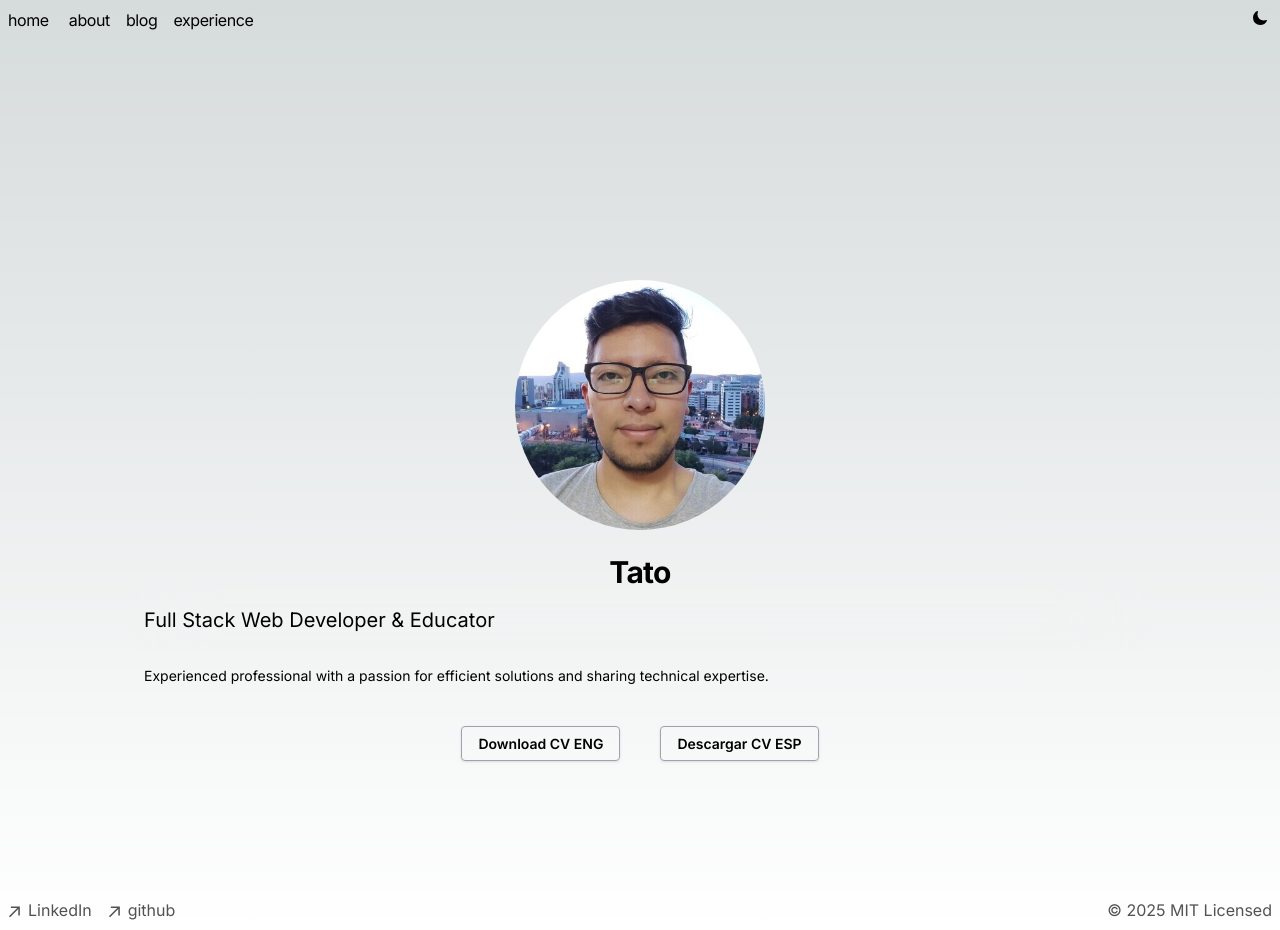
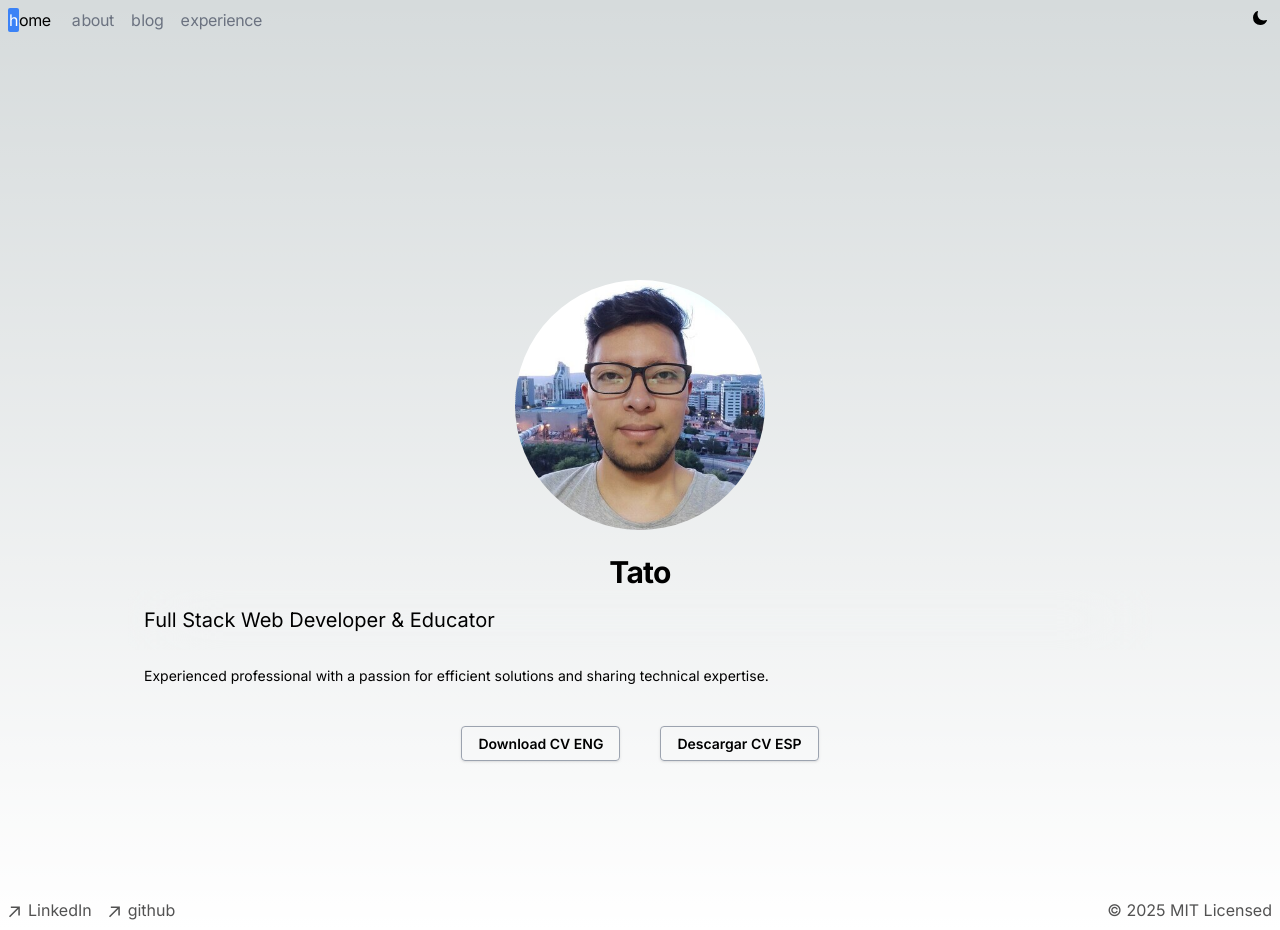
Before and after one commit to tatooin6/portfolio, a Next.js app: page / in a window 1280 px wide. Built offline with nearby package versions, Linux system fonts and the light colour scheme.

Commit message:
Implemented navbar item indicator with pathname

```diff
--- a/src/app/components/Navbar.tsx
+++ b/src/app/components/Navbar.tsx
@@ -1,5 +1,8 @@
+"use client";
+
 import Link from "next/link";
-import ThemeSwitcher from './common/ThemeSwitcher';
+import ThemeSwitcher from "./common/ThemeSwitcher";
+import { usePathname } from "next/navigation";
 
 const navItems = {
   "/": {
@@ -17,6 +20,8 @@ const navItems = {
 };
 
 const Navbar = () => {
+  const pathname = usePathname();
+
   return (
     <aside className="-ml-[8px] mb-16 tracking-tight">
       <div className="lg:sticky lg:top-0 px-1">
@@ -26,13 +31,23 @@ const Navbar = () => {
         >
           <div className="flex flex-row space-x-0 pr-10">
             {Object.entries(navItems).map(([path, { name }]) => {
+              const isActive = pathname === path;
               return (
                 <Link
                   key={path}
                   href={path}
-                  className="transition-all hover:text-neutral-800 dark:hover:text-gray-400 dark:text-gray-200 flex align-middle relative py-1 px-2 m-1"
+                  className={`${isActive ? "" : "text-gray-500 hover:text-blue-500"} transition-all hover:text-neutral-800 dark:hover:text-gray-400 dark:text-gray-200 flex align-middle relative py-1 px-2 m-1`}
                 >
-                  {name}
+                  <span
+                    className={`relative px-[1px] transition-all duration-300 ${
+                      isActive
+                        ? "bg-blue-500 text-white rounded-sm"
+                        : "hover:bg-blue-300 hover:text-white"
+                    }`}
+                  >
+                    {name[0]}
+                  </span>
+                  {name.slice(1)}
                 </Link>
               );
             })}
```
